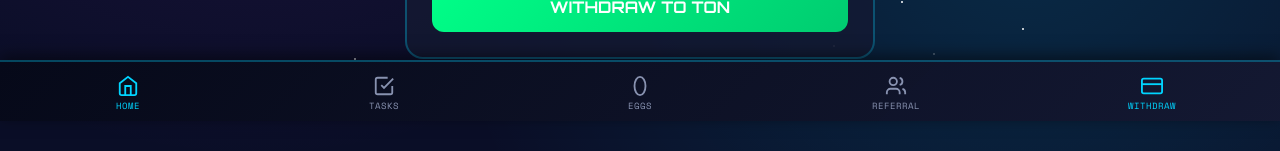
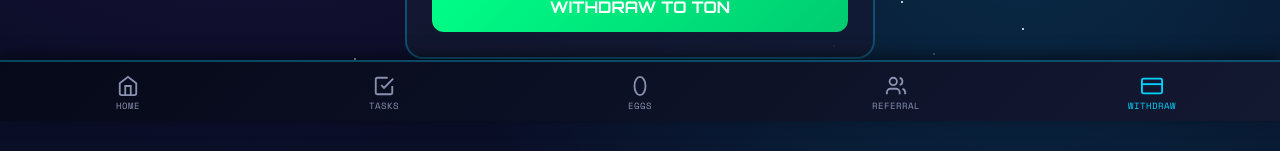
Before and after one commit to Avazbek-Abduraxmonov/orbisbirds, a plain HTML site: page withdraw.html in a window 1280 px wide. Shown: the part 679-830 px from the top of the page. Drawn offline with nearby package versions, Linux system fonts and the light colour scheme.

Commit message:
Remove active class from navigation button

```diff
--- a/withdraw.html
+++ b/withdraw.html
@@ -415,7 +415,7 @@
         </div>
 
         <div class="bottom-nav">
-            <a href="index.html" class="nav-btn active">
+            <a href="index.html" class="nav-btn">
                 <svg class="nav-icon" viewBox="0 0 24 24" fill="none" stroke="currentColor" stroke-width="2">
                     <path d="M3 9l9-7 9 7v11a2 2 0 01-2 2H5a2 2 0 01-2-2z"/>
                     <polyline points="9 22 9 12 15 12 15 22"/>
```
